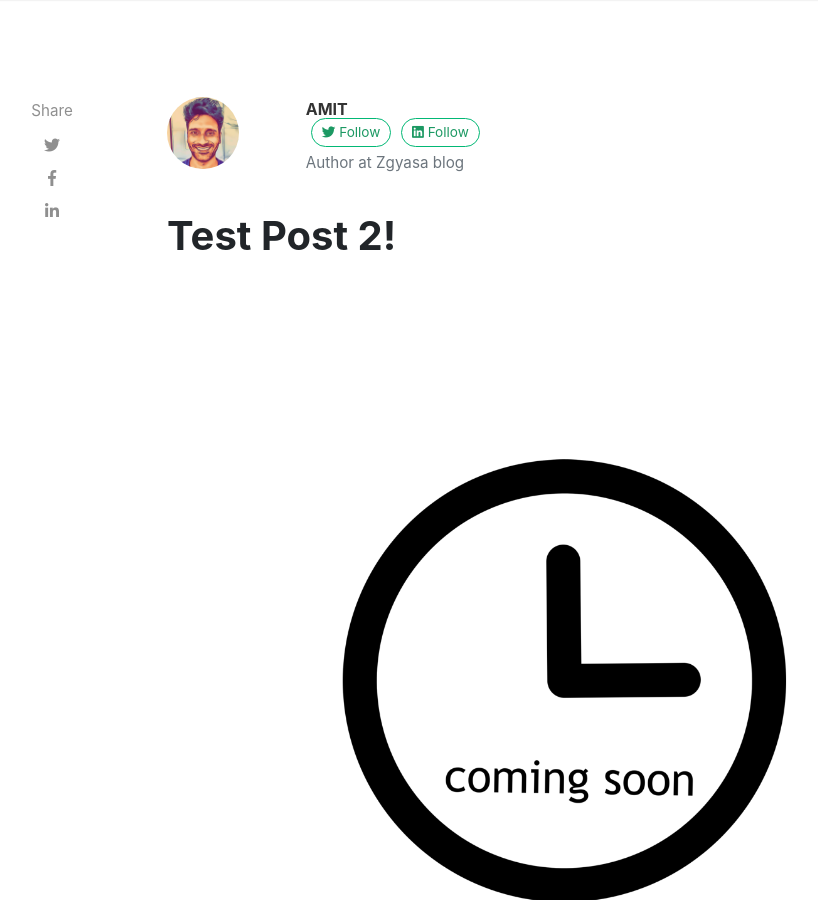
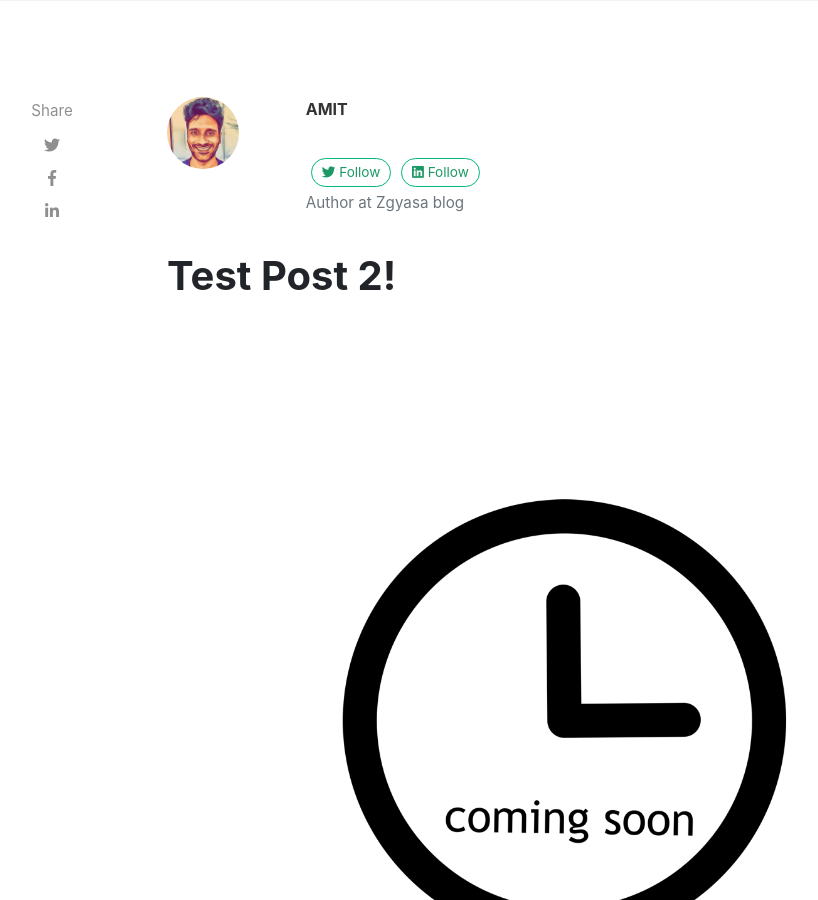
Before and after one commit to luhgit/blog, a Jekyll site: the page built from _posts/2021-05-02-test-post-2.md, in a window 1280 px wide and 900 px high. Shown: the whole window, without its empty margins (118-936 px from the left). Built offline with Jekyll 4.4.1, drawn with Linux system fonts in a browser that asks for light colours; nearby versions of some CDN libraries.

Commit message:
formating author info

```diff
--- a/_layouts/post.html
+++ b/_layouts/post.html
@@ -33,7 +33,7 @@ post_class: post-template
                     </div>
                     <div class="col-xs-12 col-md-9 col-lg-10 text-center text-md-left">
                         <a target="_blank" class="link-dark text-uppercase font-weight-bold" href="{{ author.web }}">{{ author.display_name }}</a>
-                        <br>
+                        <p>&nbsp;</p>
                         <a target="_blank" href="{{ author.twitter }}" class="btn follow"><i class="fab fa-twitter"></i> Follow</a>
                         <a target="_blank" href="{{ author.linkedin }}" class="btn follow"><i class="fab fa-linkedin"></i> Follow</a>
                         <div class="author-description text-secondary">{{ author.description }}</div>
```
